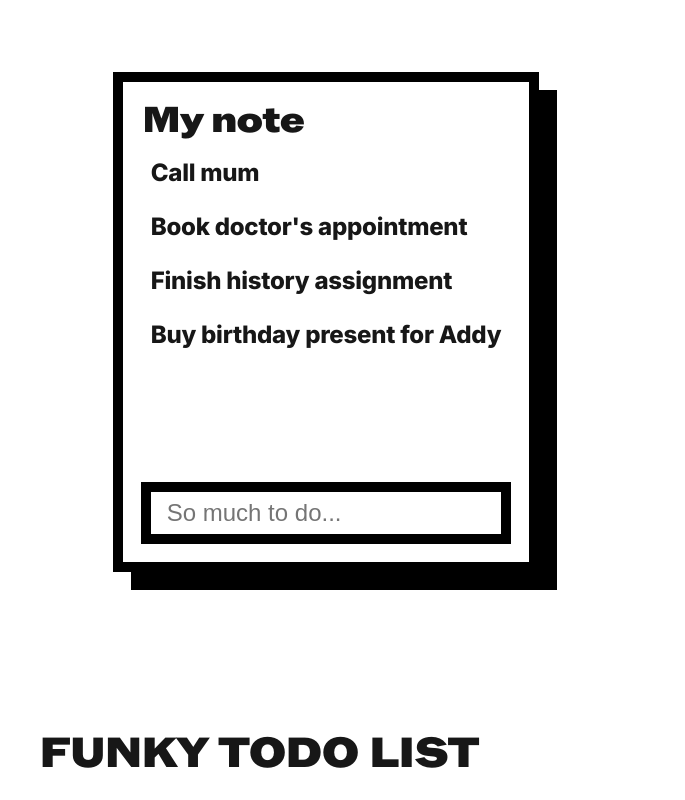
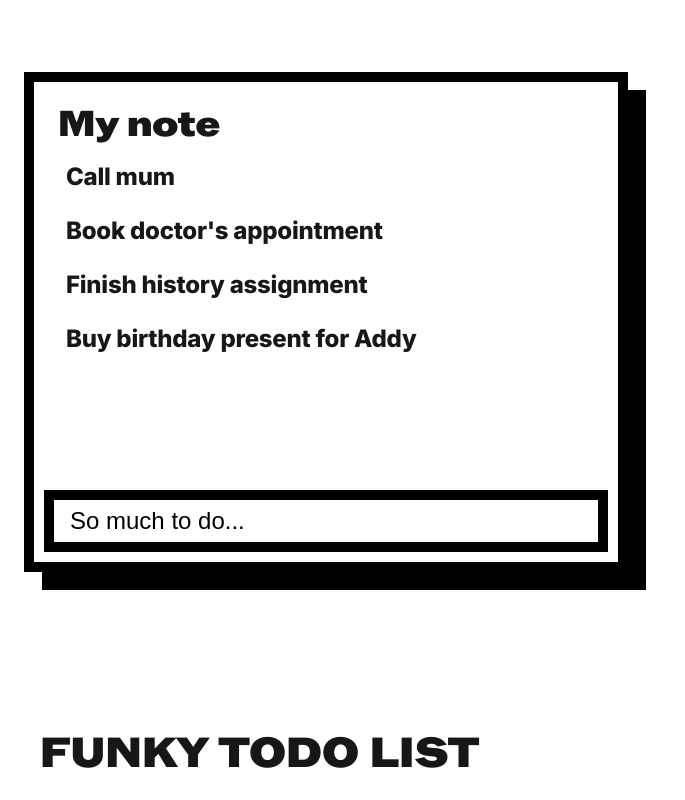
Before and after one commit to AngelaYang95/funky-todo, a Next.js app: page / in a window 1280 px wide. Shown: the whole page, without its empty margins (0-685 px from the left). Built offline with nearby package versions, Linux system fonts and the light colour scheme.

Commit message:
Support adding new task.

```diff
--- a/src/app/globals.css
+++ b/src/app/globals.css
@@ -14,6 +14,11 @@
 html,
 body {
   height: 100vh;
+  cursor: url('../../public/icons/MouseIconLarge.png'), auto;
+}
+
+body:focus {
+  cursor: url('../../public/icons/MouseIconLarge.png'), auto;
 }
 
 body {
--- a/src/app/page.module.css
+++ b/src/app/page.module.css
@@ -17,6 +17,7 @@
   padding: 24px;
 }
 
+
 @media (prefers-color-scheme: dark) {
   .page {
     --gray-rgb: 255, 255, 255;
@@ -30,22 +31,23 @@
 
 .main {
   grid-row: 2;
+  width: 100%;
 }
 
-.main .logo {
+.page .logo {
   bottom: 24px;
   left: 40px;
   position: fixed;
 }
 
-.main h1 {
+.page h1 {
   font-family: var(--font-abcromwide);
   font-size: 42px;
   line-height: 44px;
   text-transform: uppercase;
 }
 
-.main h2 {
+.page h2 {
   font-family: var(--font-abcromwide);
   font-size: 36px;
   line-height: 38px;
--- a/src/components/todolist/todolist.module.css
+++ b/src/components/todolist/todolist.module.css
@@ -4,12 +4,28 @@
     display: flex;
     flex-direction: column;
     font-size: 24px;
+    height: 500px;
     letter-spacing: -0.01em;
     line-height: 26px;
-    min-height: 500px;
-    padding: 20px;
+    padding: 12px;
     position: relative;
 }
+
+.todoListScrollableContainer {
+    overflow-y: auto;
+    padding: 12px;
+    margin-bottom: 20px;
+    scroll-behavior: smooth;
+}
+
+.todoListScrollableContainer::-webkit-scrollbar {
+    width: 14px;
+}
+
+.todoListScrollableContainer::-webkit-scrollbar-thumb {
+    background-color: black;
+    padding: 0 4px;
+  }
 
 .todoListNote::after {
     border: var(--border-medium);
@@ -50,3 +66,7 @@ input.todoListInput {
     outline: var(--border-medium);
     padding: 8px 16px;
 }
+
+input.todoListInput::placeholder {
+    color: black;
+}
--- a/src/components/todolist/todolist.tsx
+++ b/src/components/todolist/todolist.tsx
@@ -1,20 +1,46 @@
+
+'use client';
 
 import styles from "./todolist.module.css";
-
-const todoItemsData: string[] = [
-    "Call mum",
-    "Book doctor's appointment",
-    "Finish history assignment",
-    "Buy birthday present for Addy",
-];
+import { useRef, useState, useEffect } from 'react';
 
 const noteName: string = "My note";
 const inputPlaceholder: string = "So much to do...";
 
 export default function TodoList() {
+    const scrollContainerRef = useRef<HTMLDivElement|null>(null);
+
+    const [todoItemsData, setTodoItemsData] = useState([
+        "Call mum",
+        "Book doctor's appointment",
+        "Finish history assignment",
+        "Buy birthday present for Addy",
+    ]);
+
+    function handleKeyPress(e: React.KeyboardEvent<HTMLInputElement>) {
+        if (e.key === "Enter") {
+            console.log("test")
+            // Trigger re-render
+            const nextTodoList = todoItemsData.slice();
+            const el: HTMLInputElement = e.target as HTMLInputElement;
+            nextTodoList.push(el.value + "");
+            setTodoItemsData(nextTodoList);
+            el.value = "";
+        }
+    };
+
+    useEffect(() => {
+        if (scrollContainerRef?.current === null) {
+            return;
+        }
+        scrollContainerRef!.current!.scrollTo({top: scrollContainerRef!.current!.scrollHeight, left: 0, behavior: 'smooth'});
+      }, [todoItemsData]);
+
+
     return (
         <>
             <div className={styles.todoListNote}>
+                <div ref={scrollContainerRef} className={styles.todoListScrollableContainer}>
                     <h2>{noteName}</h2>
                     <ol className={styles.todoList}>
                         {todoItemsData.map((todoItem: string, i: number) =>
@@ -22,7 +48,8 @@ export default function TodoList() {
                             )
                         }
                     </ol>
-                <input className={styles.todoListInput} type="text" id="new-todo" placeholder={inputPlaceholder}></input>
+                </div>
+                <input onKeyUp={handleKeyPress} className={styles.todoListInput} type="text" id="new-todo" placeholder={inputPlaceholder}></input>
             </div>
         </>
     );
```
Also changed, not shown: src/components/todolist/mouse.tsx (added, +19 -0 lines), public/icons/MouseIconLarge.png (added), public/icons/MouseIconSmall.png (added), src/components/todolist/mouse.module.css (added). Lines whose indentation alone changed are shown as unchanged.
